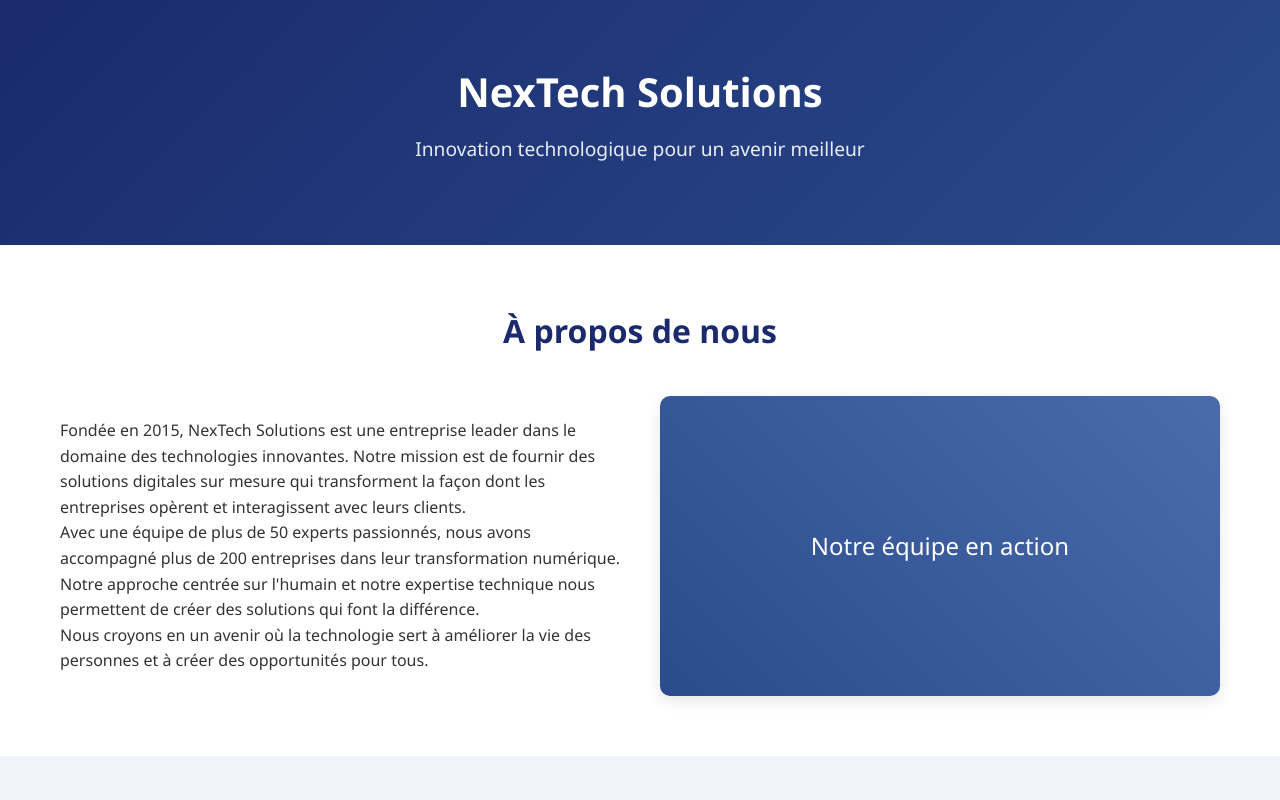
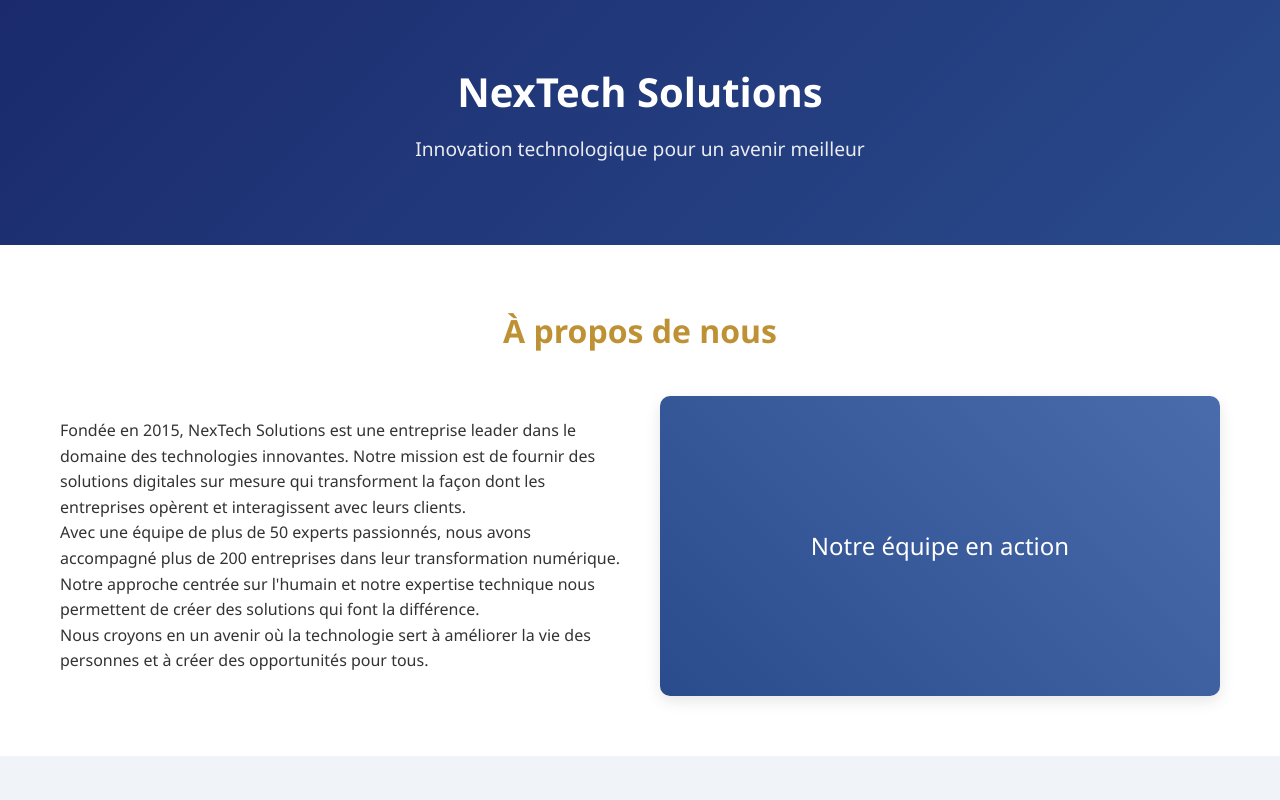
Before and after one commit to diosdadoowono/brochure_entreprise, a plain HTML site: page index.html in a window 1280 px wide. Shown: the top 800 px of the page. Drawn offline with Linux system fonts and the light colour scheme.

Commit message:
ajout de la branche presentation

```diff
--- a/index.html
+++ b/index.html
@@ -53,8 +53,9 @@
         .section-title {
             text-align: center;
             margin-bottom: 40px;
-            color: #1a2a6c;
+            /*color: #1a2a6c;*/
             font-size: 2rem;
+            color: #bf9135;
         }
 
         /* À propos */
```
